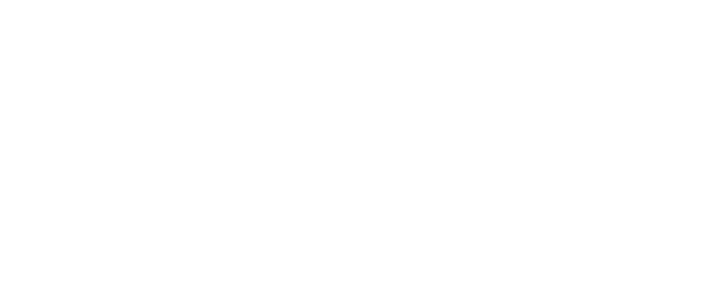
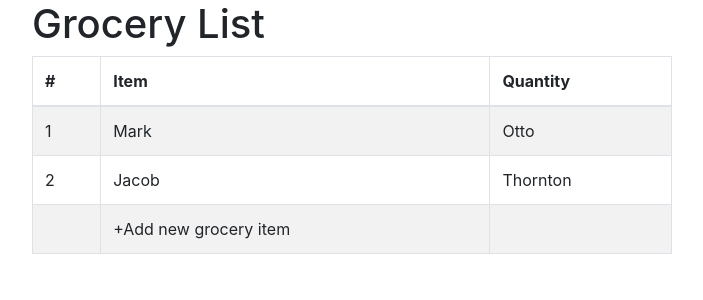
Before and after one commit to aseuna/grocery-list, a React (Create React App) app: page / in a window 1280 px wide. Shown: the top 300 px of the page, without its empty margins (288-991 px from the left). Built offline with nearby package versions, Linux system fonts and the light colour scheme.

Commit message:
grocery list base

```diff
--- a/src/App.css
+++ b/src/App.css
@@ -1,5 +1,5 @@
 .App {
-  text-align: center;
+  text-align: left;
 }
 
 .App-logo {
--- a/src/App.js
+++ b/src/App.js
@@ -1,9 +1,11 @@
 import './App.css';
+import 'bootstrap/dist/css/bootstrap.min.css';
+import GroceryList from './Components/GroceryList';
 
 function App() {
   return (
     <div className="App">
-
+    <GroceryList />
     </div>
   );
 }
--- /dev/null
+++ b/src/Components/GroceryList.js
@@ -0,0 +1,40 @@
+import Table from 'react-bootstrap/Table';
+import '../CustomStylesheet.css';
+
+function GroceryList(){
+
+  return(
+    <div className="GroceryListMain">
+      <h1>Grocery List</h1>
+      <Table striped bordered hover>
+        <thead>
+          <tr>
+            <th>#</th>
+            <th>Item</th>
+            <th>Quantity</th>
+          </tr>
+        </thead>
+        <tbody>
+          <tr>
+            <td>1</td>
+            <td>Mark</td>
+            <td>Otto</td>
+          </tr>
+          <tr>
+            <td>2</td>
+            <td>Jacob</td>
+            <td>Thornton</td>
+          </tr>
+          <tr>
+            <td></td>
+            <td>+Add new grocery item</td>
+            <td></td>
+          </tr>
+        </tbody>
+      </Table>
+    </div>
+
+  );
+}
+
+export default GroceryList;
--- /dev/null
+++ b/src/CustomStylesheet.css
@@ -0,0 +1,4 @@
+.GroceryListMain{
+  margin-left: 25%;
+  margin-right: 25%;
+}
```
Also changed, not shown: 2 other files (tests, documents, lock files or other folders).
